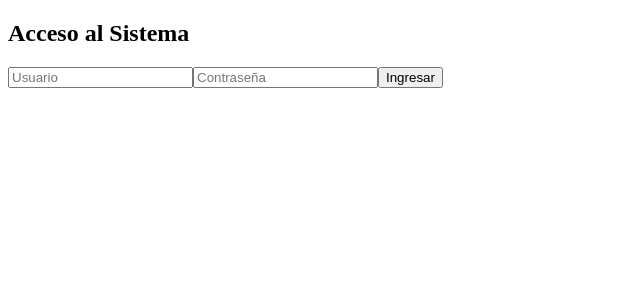
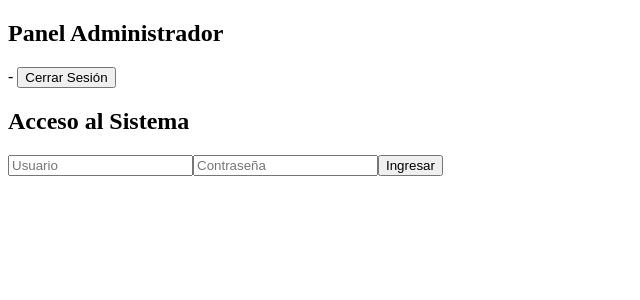
Before and after one commit to Lumyn1/TPFinalIntegradorGrupo15, a React (Vite) app: page /login in a window 1280 px wide. Shown: the top 300 px of the page, without its empty margins (0-640 px from the left). Built offline with nearby package versions, Linux system fonts and the light colour scheme; sample sign-in values are in the browser's storage.

Commit message:
Agrego boton de cierre de sesion Cancino Arturo

```diff
--- a/src/App.jsx
+++ b/src/App.jsx
@@ -1,9 +1,13 @@
 import { BrowserRouter, Routes, Route, Navigate } from "react-router-dom";
 import { useContext } from "react";
 import { AdminProvider, AdminContext } from "./context/AdminContext";
+
+import Header from "./components/layout/Header.jsx";
+
 import { Login } from "./views/Login";
 import ListaClientes from "./views/ListaClientes";
 import DetalleCliente from "./views/DetalleCliente";
+
 
 // Componente Middleware de Intercepción de Rutas (Punto 2)
 const RutaProtegida = ({ children }) => {
@@ -17,40 +21,71 @@ const RutaProtegida = ({ children }) => {
   return children;
 };
 
+
 export const App = () => {
   return (
     <AdminProvider>
+
       <BrowserRouter>
+
+        <Header />
+
         <Routes>
+
           <Route path="/login" element={<Login />} />
+
 
           {/* Ruta protegida */}
           <Route
             path="/clientes"
             element={
               <RutaProtegida>
+
                 <div style={{ padding: "20px" }}>
-                  <h3>Panel de Clientes - Acceso Concedido</h3>
+
+                  <h3>
+                    Panel de Clientes - Acceso Concedido
+                  </h3>
+
                   <ListaClientes />
+
                 </div>
+
               </RutaProtegida>
             }
           />
+
+
           <Route
             path="/clientes/:id"
             element={
               <RutaProtegida>
+
                 <DetalleCliente />
+
               </RutaProtegida>
             }
           />
 
+
           {/* Captura de URLs erróneas */}
-          <Route path="*" element={<Navigate to="/login" replace />} />
+          <Route
+            path="*"
+            element={
+              <Navigate to="/login" replace />
+            }
+          />
+
+
         </Routes>
+
+
       </BrowserRouter>
+
+
     </AdminProvider>
   );
 };
 
+
 export default App;
--- /dev/null
+++ b/src/components/layout/Header.jsx
@@ -0,0 +1,54 @@
+import { useContext } from "react";
+import { useNavigate } from "react-router-dom";
+import { AdminContext } from "../../context/AdminContext";
+
+
+const Header = () => {
+
+  const { admin, logout } = useContext(AdminContext);
+
+  const navigate = useNavigate();
+
+
+  const cerrarSesion = () => {
+
+    logout();
+
+    navigate("/login");
+
+  };
+
+
+  return (
+    <header>
+
+      <h2>
+        Panel Administrador
+      </h2>
+
+
+      {admin && (
+
+          <div>
+
+            <span>
+              {admin.nombre} - {admin.sector}
+            </span>
+
+
+            <button onClick={cerrarSesion}>
+              Cerrar Sesión
+            </button>
+
+          </div>
+
+        )
+      }
+
+
+    </header>
+  );
+};
+
+
+export default Header;
```
